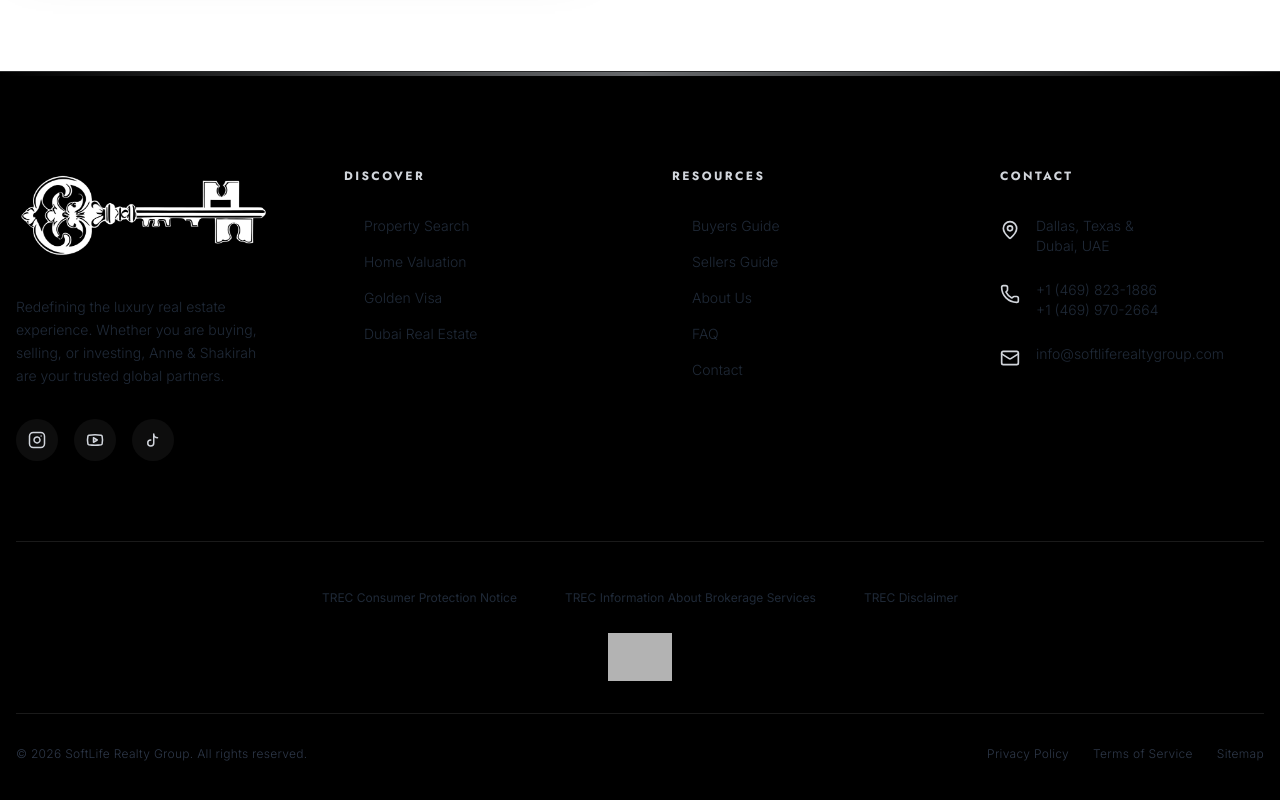
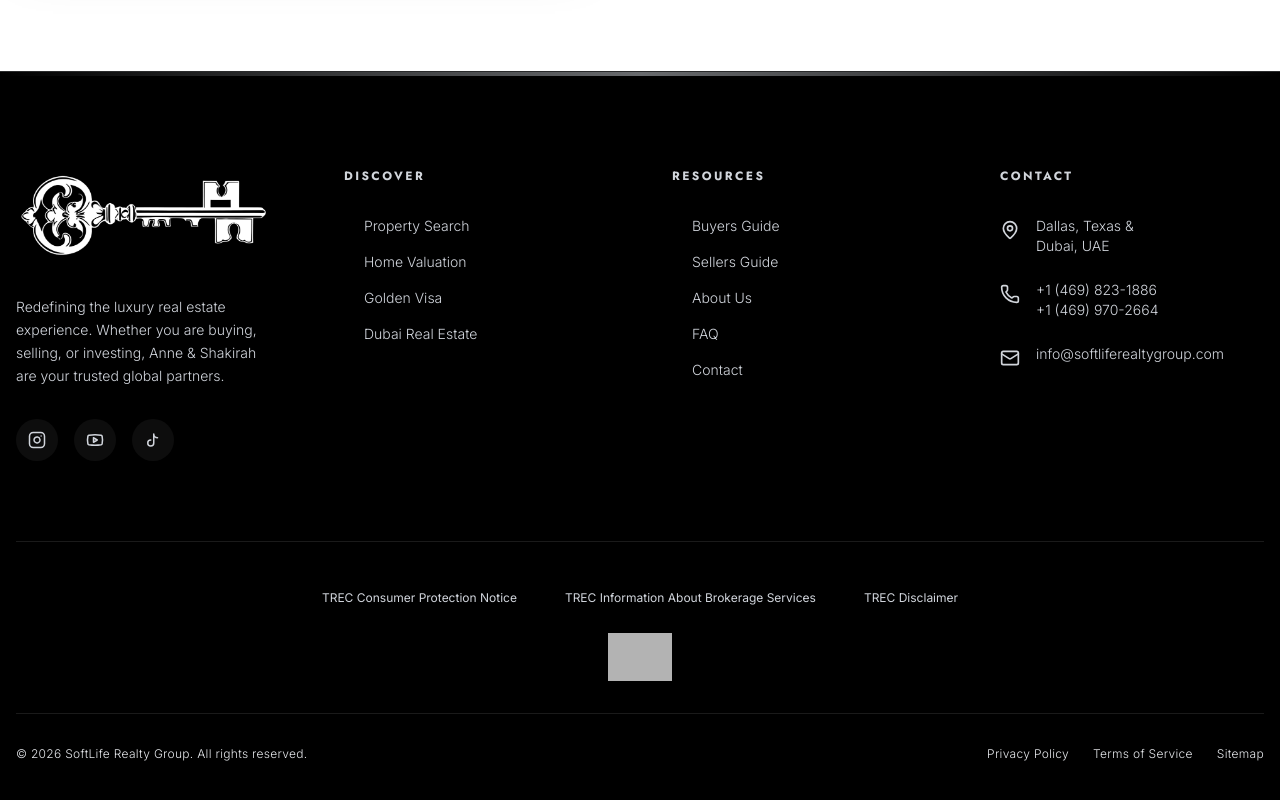
Before and after one commit to ItsAkinlaja/softliferealtygroup, a React (Vite) app: page / in a window 1280 px wide. Shown: the part 5889-6689 px from the top of the page. Built offline with nearby package versions, Linux system fonts and the light colour scheme; no server answers; grey boxes are pictures that could not be loaded; a web font is replaced by a local one.

Commit message:
refractueing

```diff
--- a/src/components/Footer.jsx
+++ b/src/components/Footer.jsx
@@ -15,7 +15,7 @@
             <Link to="/" className="block">
                 <img src="/Soft_Life_Realty_Logo.png" alt="SoftLife Realty Logo" className="h-24 w-auto object-contain brightness-0 invert" />
             </Link>
-            <p className="text-gray-400 text-sm leading-relaxed font-light max-w-xs">
+            <p className="text-gray-300 text-sm leading-relaxed font-light max-w-xs">
               Redefining the luxury real estate experience. Whether you are buying, selling, or investing, Anne & Shakirah are your trusted global partners.
             </p>
             <div className="flex space-x-4">
@@ -36,7 +36,7 @@
           {/* Quick Links */}
           <div className="space-y-8">
             <h4 className="text-gold font-bold tracking-[0.2em] uppercase text-xs">Discover</h4>
-            <ul className="space-y-4 text-sm text-gray-400 font-light">
+            <ul className="space-y-4 text-sm text-gray-300 font-light">
               <li><Link to="/search" className="hover:text-gold transition-colors flex items-center group"><ArrowRight size={12} className="mr-2 opacity-0 group-hover:opacity-100 transition-opacity" /> Property Search</Link></li>
               <li><Link to="/valuation" className="hover:text-gold transition-colors flex items-center group"><ArrowRight size={12} className="mr-2 opacity-0 group-hover:opacity-100 transition-opacity" /> Home Valuation</Link></li>
               <li><Link to="/golden-visa" className="hover:text-gold transition-colors flex items-center group"><ArrowRight size={12} className="mr-2 opacity-0 group-hover:opacity-100 transition-opacity" /> Golden Visa</Link></li>
@@ -47,7 +47,7 @@
           {/* Resources */}
           <div className="space-y-8">
             <h4 className="text-gold font-bold tracking-[0.2em] uppercase text-xs">Resources</h4>
-            <ul className="space-y-4 text-sm text-gray-400 font-light">
+            <ul className="space-y-4 text-sm text-gray-300 font-light">
               <li><Link to="/buy/guide" className="hover:text-gold transition-colors flex items-center group"><ArrowRight size={12} className="mr-2 opacity-0 group-hover:opacity-100 transition-opacity" /> Buyers Guide</Link></li>
               <li><Link to="/sell/guide" className="hover:text-gold transition-colors flex items-center group"><ArrowRight size={12} className="mr-2 opacity-0 group-hover:opacity-100 transition-opacity" /> Sellers Guide</Link></li>
               <li><Link to="/about" className="hover:text-gold transition-colors flex items-center group"><ArrowRight size={12} className="mr-2 opacity-0 group-hover:opacity-100 transition-opacity" /> About Us</Link></li>
@@ -59,7 +59,7 @@
           {/* Contact Info */}
           <div className="space-y-8">
             <h4 className="text-gold font-bold tracking-[0.2em] uppercase text-xs">Contact</h4>
-            <div className="space-y-6 text-sm text-gray-400 font-light">
+            <div className="space-y-6 text-sm text-gray-300 font-light">
                <div className="flex items-start space-x-4 group">
                 <MapPin size={20} className="text-gold mt-1 flex-shrink-0" />
                 <span>Dallas, Texas & <br/>Dubai, UAE</span>
@@ -82,9 +82,9 @@
         {/* Legal & Compliance Logos */}
         <div className="border-t border-white/10 pt-12 pb-8 flex flex-col items-center text-center space-y-6">
             <div className="flex flex-wrap justify-center gap-6 md:gap-12">
-                <a href="https://ik.imagekit.io/ajide/Trec%201.pdf" target="_blank" rel="noopener noreferrer" className="text-gray-400 hover:text-gold text-xs transition-colors border-b border-transparent hover:border-gold pb-0.5">TREC Consumer Protection Notice</a>
-                <a href="https://ik.imagekit.io/ajide/Information_about_Brokerage_Services_BuyerTenant_-_112015_ts88622.pdf" target="_blank" rel="noopener noreferrer" className="text-gray-400 hover:text-gold text-xs transition-colors border-b border-transparent hover:border-gold pb-0.5">TREC Information About Brokerage Services</a>
-                <a href="https://ik.imagekit.io/ajide/trec%20disclaimer.pdf" target="_blank" rel="noopener noreferrer" className="text-gray-400 hover:text-gold text-xs transition-colors border-b border-transparent hover:border-gold pb-0.5">TREC Disclaimer</a>
+                <a href="https://ik.imagekit.io/ajide/Trec%201.pdf" target="_blank" rel="noopener noreferrer" className="text-gray-300 hover:text-gold text-xs transition-colors border-b border-transparent hover:border-gold pb-0.5">TREC Consumer Protection Notice</a>
+                <a href="https://ik.imagekit.io/ajide/Information_about_Brokerage_Services_BuyerTenant_-_112015_ts88622.pdf" target="_blank" rel="noopener noreferrer" className="text-gray-300 hover:text-gold text-xs transition-colors border-b border-transparent hover:border-gold pb-0.5">TREC Information About Brokerage Services</a>
+                <a href="https://ik.imagekit.io/ajide/trec%20disclaimer.pdf" target="_blank" rel="noopener noreferrer" className="text-gray-300 hover:text-gold text-xs transition-colors border-b border-transparent hover:border-gold pb-0.5">TREC Disclaimer</a>
             </div>
 
             <div className="flex items-center justify-center gap-8 opacity-70 hover:opacity-100 transition-opacity duration-300">
@@ -93,7 +93,7 @@
         </div>
 
         {/* Bottom Bar */}
-        <div className="border-t border-white/10 pt-8 flex flex-col md:flex-row justify-between items-center text-xs text-gray-500 font-light tracking-wide">
+        <div className="border-t border-white/10 pt-8 flex flex-col md:flex-row justify-between items-center text-xs text-gray-200 font-light tracking-wide">
           <p>&copy; {new Date().getFullYear()} SoftLife Realty Group. All rights reserved.</p>
           <div className="flex space-x-6 mt-4 md:mt-0">
               <Link to="/privacy-policy" className="hover:text-white transition-colors">Privacy Policy</Link>
--- a/src/components/Header.jsx
+++ b/src/components/Header.jsx
@@ -64,7 +64,7 @@
       <header className="bg-white/95 backdrop-blur-sm sticky top-0 z-[100] border-b border-sand shadow-sm transition-all duration-300">
         <div className="container-custom flex justify-between items-center py-4 px-4">
           {/* Logo */}
-          <Link to="/" className="flex items-center" onClick={() => window.scrollTo(0, 0)}>
+          <Link to="/" className="flex items-center" onClick={() => { setIsOpen(false); window.scrollTo(0, 0); }}>
             <img src="/Soft_Life_Realty_Logo.png" alt="SoftLife Realty Logo" className="h-10 md:h-14 w-auto object-contain hover:opacity-90 transition-opacity" />
           </Link>
 
@@ -127,10 +127,10 @@
       <div className={`fixed inset-0 bg-white/95 backdrop-blur-md z-50 flex flex-col items-center justify-center transition-all duration-500 ease-in-out ${isOpen ? 'opacity-100 visible' : 'opacity-0 invisible pointer-events-none'}`}>
         <button
             onClick={() => setIsOpen(false)}
-            className="absolute top-6 right-6 text-charcoal hover:text-gold transition-colors p-2"
+            className="absolute top-32 right-6 bg-charcoal hover:bg-gold text-white hover:text-charcoal transition-colors p-3 rounded-full shadow-lg border-2 border-white z-[110]"
             aria-label="Close Menu"
         >
-            <X size={32} />
+            <X size={36} />
         </button>
 
         <nav className="flex flex-col items-center space-y-6 text-center w-full max-w-md px-6">
```
